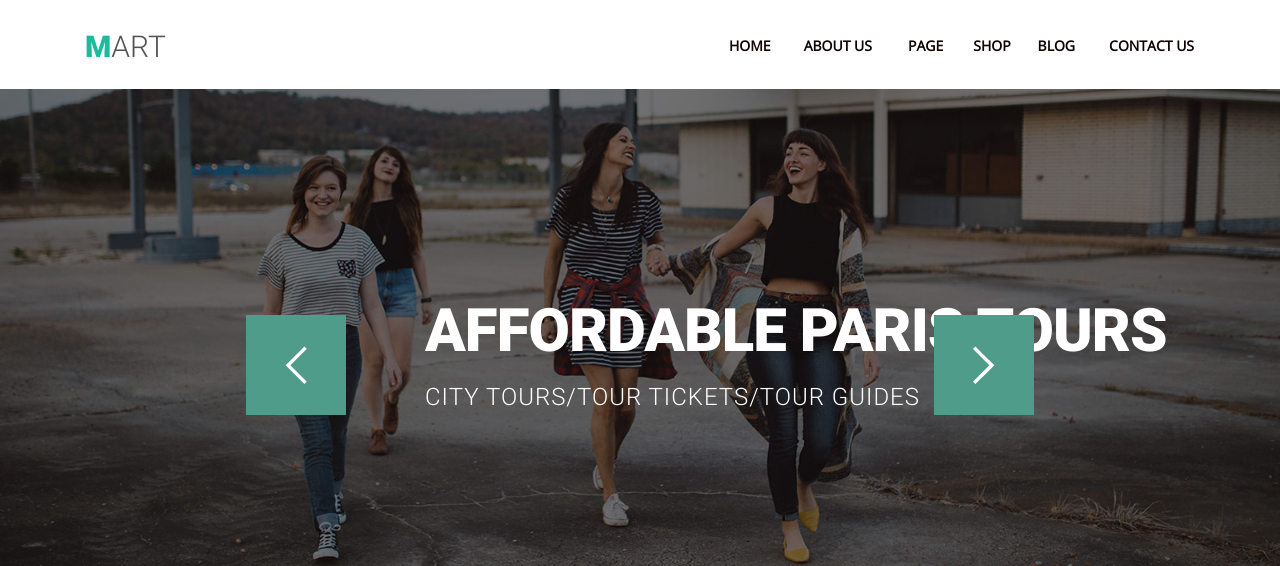
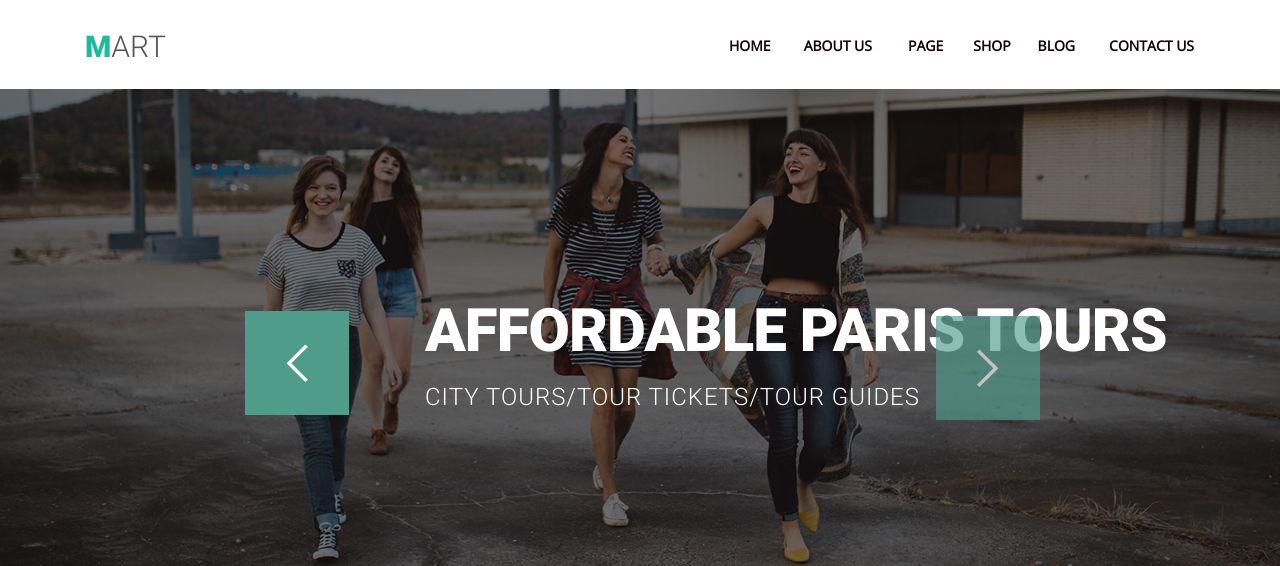
Before and after one commit to Marik713/goit-fe-course, a plain HTML site: page module-05/index.html in a window 1280 px wide. Shown: the top 566 px of the page. Drawn offline with nearby package versions, Linux system fonts and the light colour scheme.

Commit message:
second attempt

```diff
--- a/module-05/css/style.css
+++ b/module-05/css/style.css
@@ -149,11 +149,23 @@ img {
 
 .slider-item {
     position: relative;
+    background-color: #323232;
+    width: 1717px;
+    height: 600px;
 }
 
 .slider img {
     display: block;
     max-width: 100%;
+}
+
+.layer {
+    background-color: #000002;
+    opacity: 0.522;
+    width: 1600px;
+    height: 600px;
+    position: absolute;
+    z-index: 1;
 }
 
 .description {
@@ -183,27 +195,36 @@ img {
 
 .slider .slick-prev,
 .slider .slick-next {
-    width: 50px;
-    height: 50px;
+    width: 52px;
+    height: 52px;
+    opacity: 0.651;
     position: absolute;
     top: 0;
     bottom: 0;
-    margin: 226px auto 0;
-    padding: 50px 50px;
+    padding: 52px 52px;
     z-index: 5;
     font-size: 0;
     border: none;
 }
 
+.slider .slick-prev,
+.slider .slick-next:hover,
+.slider .slick-prev,
+.slider .slick-next:focus {
+    opacity: 1;
+}
+
 .slider .slick-next {
-    right: 246px;
+    margin: 227px auto 0;
+    right: 240px;
     background: url("../img/slider/next.png") no-repeat;
     background-position: center;
     background-color: #4f9c8a;
 }
 
 .slider .slick-prev {
-    left: 246px;
+    margin: 222px auto 0;
+    left: 245px;
     background: url("../img/slider/pre.png") no-repeat;
     background-position: center;
     background-color: #4f9c8a;
@@ -265,7 +286,7 @@ h1::after {
     border-width: 10px;
     border-color: #ffffff;
     border-style: solid;
-    background-color: rgb(0, 0, 0);
+    background-color: #000000;
     opacity: 0;
     bottom: 0;
     width: 100%;
--- a/module-05/index.html
+++ b/module-05/index.html
@@ -42,7 +42,7 @@
     <section class="slider">
         <div class="slider-item">
             <img src="img/slider/slide1.jpg" alt="" width="1600" height="600" />
-
+            <div class="layer"></div>
             <div class="description">
                 <p class="guide">Affordable Paris tours</p>
                 <p class="proposition">City tours/Tour tickets/Tour guides</p>
@@ -50,7 +50,7 @@
         </div>
         <div class="slider-item">
             <img src="img/slider/slide2.jpg" alt="" width="1600" height="600" />
-
+            <div class="layer"></div>
             <div class="description">
                 <p class="guide">Welcome to Paris</p>
                 <p class="proposition">City of love and romance</p>
@@ -58,7 +58,7 @@
         </div>
         <div class="slider-item">
             <img src="img/slider/slide3.jpg" alt="" width="1600" height="600" />
-
+            <div class="layer"></div>
             <div class="description">
                 <p class="guide">
                     Instagrammable Paris
@@ -68,7 +68,7 @@
         </div>
         <div class="slider-item">
             <img src="img/slider/slide4.jpg" alt="" width="1600" height="600" />
-
+            <div class="layer"></div>
             <div class="description">
                 <p class="guide">
                     Clubs in Paris
```
